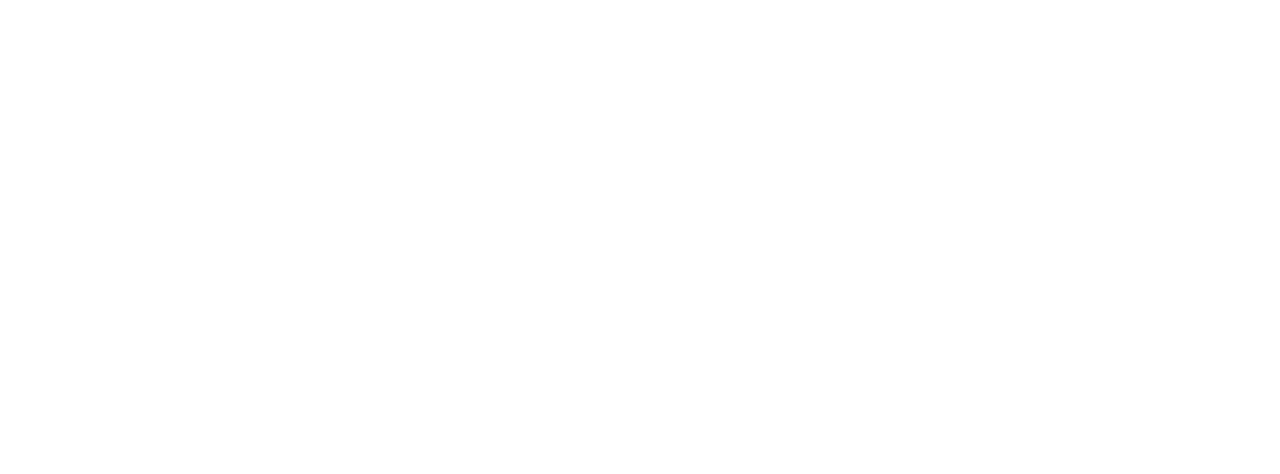
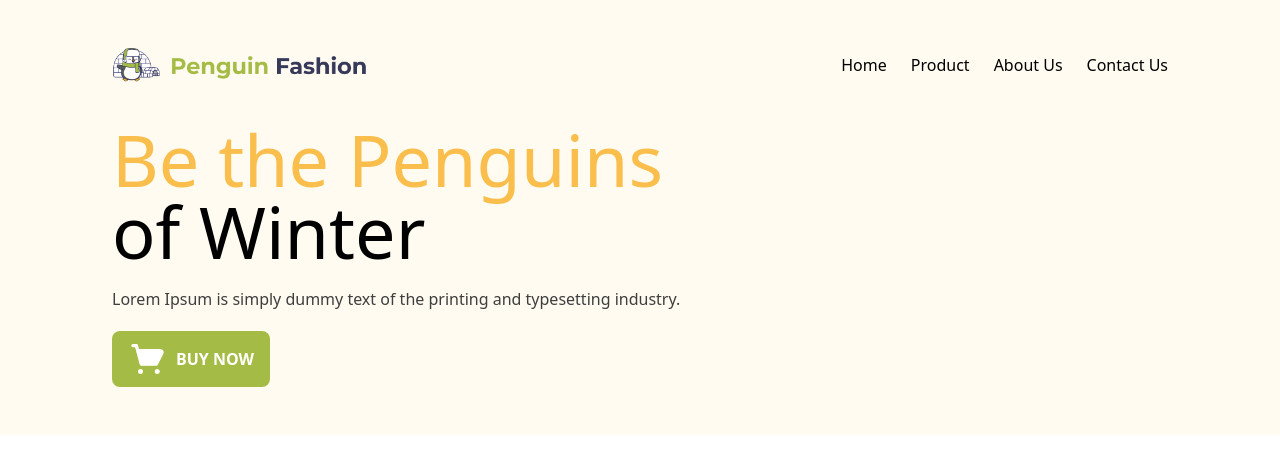
Before and after one commit to mdalrasel/penguin-fashion, a plain HTML site: page index.html in a window 1280 px wide. Drawn offline with nearby package versions, Linux system fonts and the light colour scheme.

Commit message:
navigetion section added

```diff
--- a/index.html
+++ b/index.html
@@ -8,7 +8,33 @@
     <title>Penguin Fashion</title>
 </head>
 <body>
-    <header></header>
+    <header class="bg-[#FFFBF0] px-28 py-12">
+        <!-- nev-section -->
+        <nav class="flex justify-between items-center">
+            <div>
+                <img class="w-64" src="icons/logo.png" alt="">
+            </div>
+            <div class="flex gap-6">
+                <li class="list-none"><a href="">Home</a></li>
+                <li class="list-none"><a href="">Product</a></li>
+                <li class="list-none"><a href="">About Us</a></li>
+                <li class="list-none"><a href="">Contact Us</a></li>
+            </div>
+        </nav>
+
+        <!-- banner-section -->
+        <div class=" mt-10">
+            <div class="space-y-5">
+                <h1 class="text-7xl"><span class="text-[#FABE4C]">Be the Penguins</span><br> of Winter</h1>
+                <p class="text-[#3E3E3E]">Lorem Ipsum is simply dummy text of the printing and typesetting industry.</p>
+                <button class="px-4 py-2 rounded-lg bg-[#A4BC46] flex items-center gap-2 ">
+                    <img class="w-10" src="icons/shopping-cart 1.png" alt="">
+                    <h5 class="text-white font-bold">BUY NOW</h5>
+                </button>
+            </div>
+
+        </div>
+    </header>
     <main></main>
     <footer></footer>
 
```
